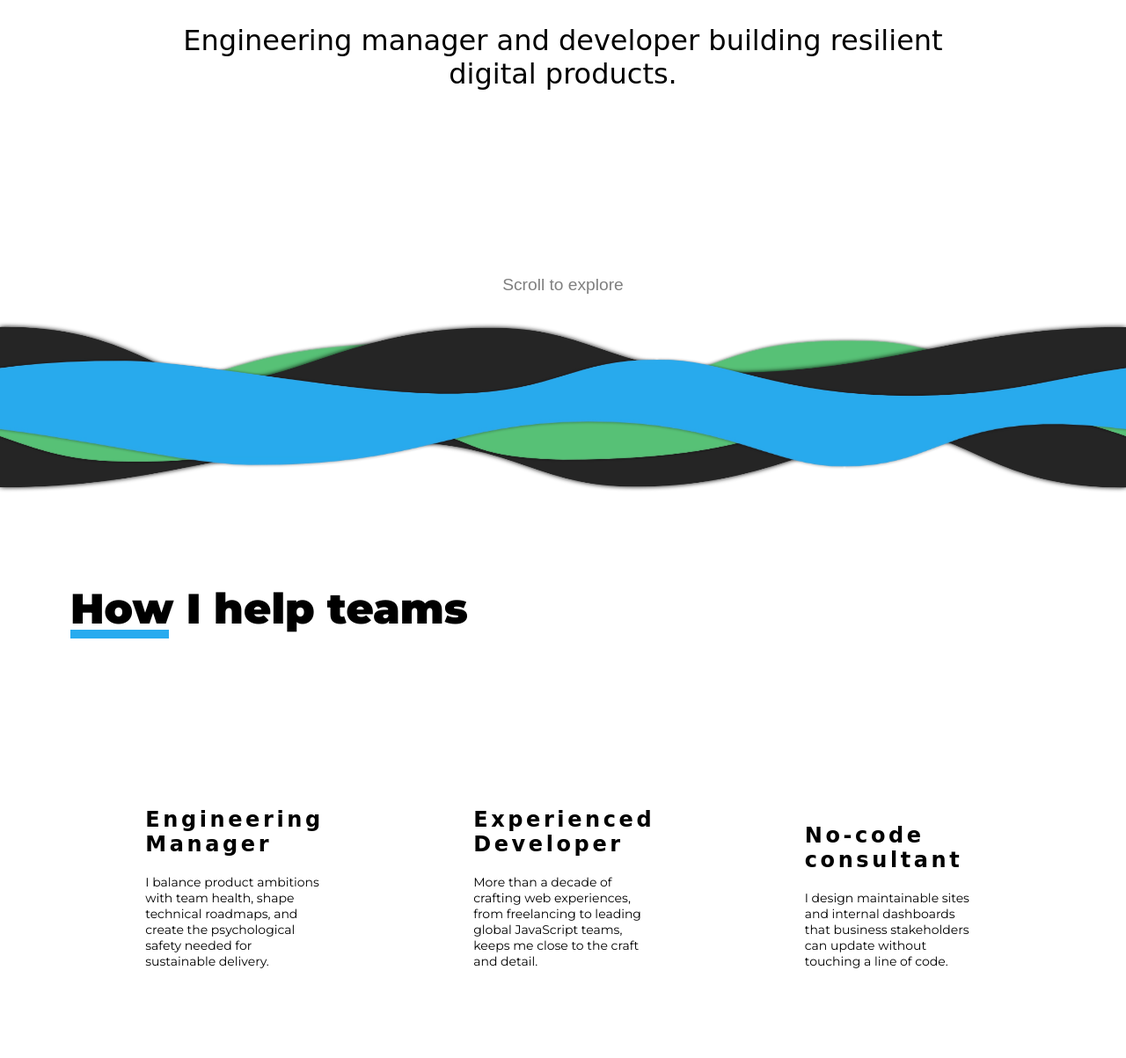
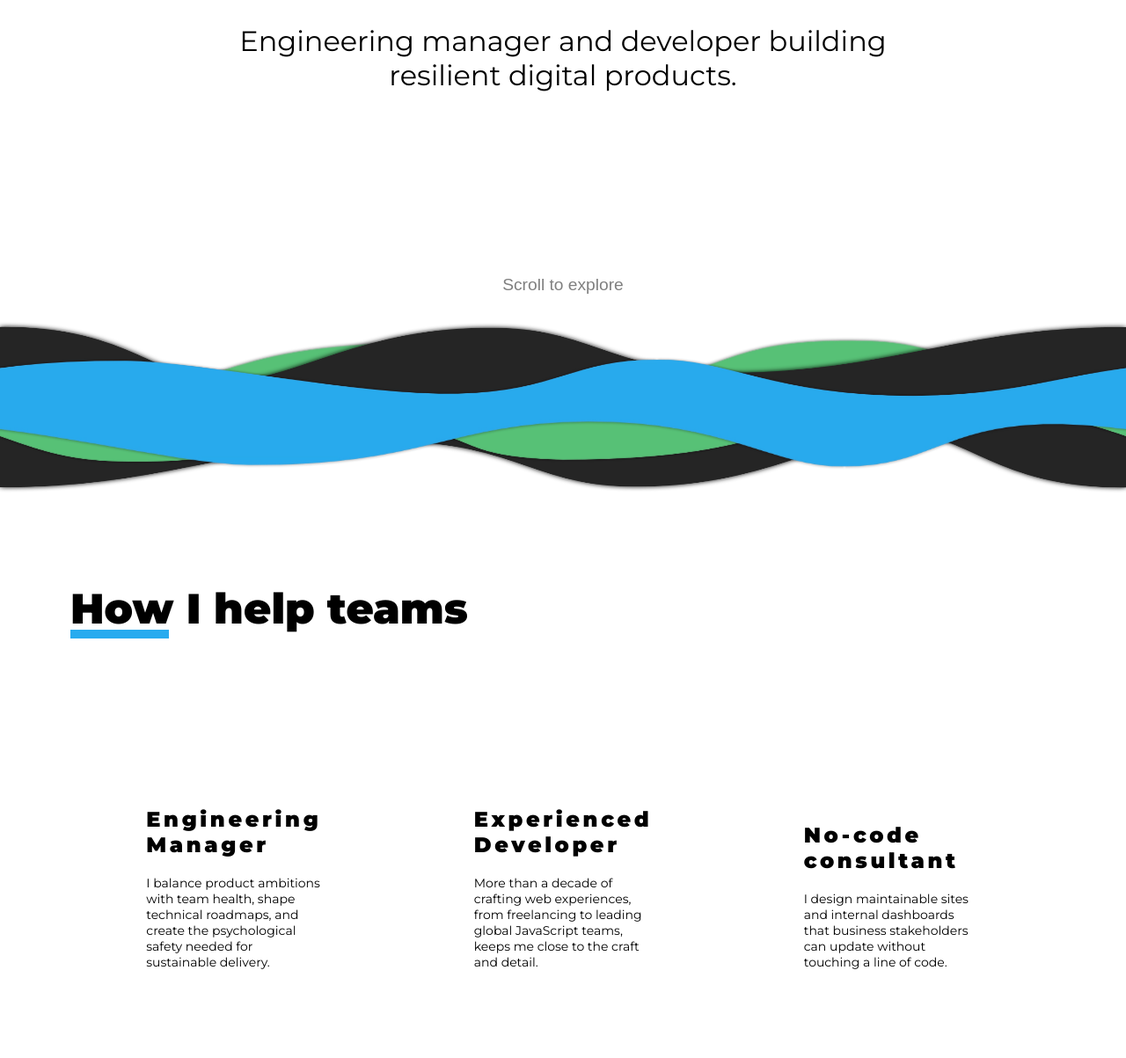
Before and after one commit to pkolawa/pkolawa.github.io, a website: page index.html in a window 1280 px wide. Shown: the part 377-1580 px from the top of the page at 88% size. Drawn offline with Linux system fonts and the light colour scheme.

Commit message:
new styles for the page and grunt update

```diff
--- a/assets/scss/main.scss
+++ b/assets/scss/main.scss
@@ -138,7 +138,6 @@ section{
 			font-size: 2rem;
 			margin-bottom: 5vh;
 			z-index: 10;
-			font-family: $cursiveFont;
 		}
 		.intro__button{
 			background: none;
@@ -243,7 +242,6 @@ section{
 		position: relative;
 	}
 	&__overview-name{
-		font-family: $cursiveFont;
 		font-weight: 700;
 	}
 	&__overview-description{
--- a/package.json
+++ b/package.json
@@ -5,7 +5,7 @@
   "main": "index.html",
   "scripts": {
     "test": "mocha tests/test.js",
-    "build": "sass ./assets/scss/main.scss ./assets/css/main.css --style compressed && uglifyjs --compress ./assets/js/main.js ./assets/js/main.min.js"
+    "build": "sass ./assets/scss/main.scss ./assets/css/main.css --style compressed"
   },
   "repository": {
     "type": "git",
```
Also changed, not shown: assets/css/main.css, assets/js/main.min.js (added), 1 other file.
